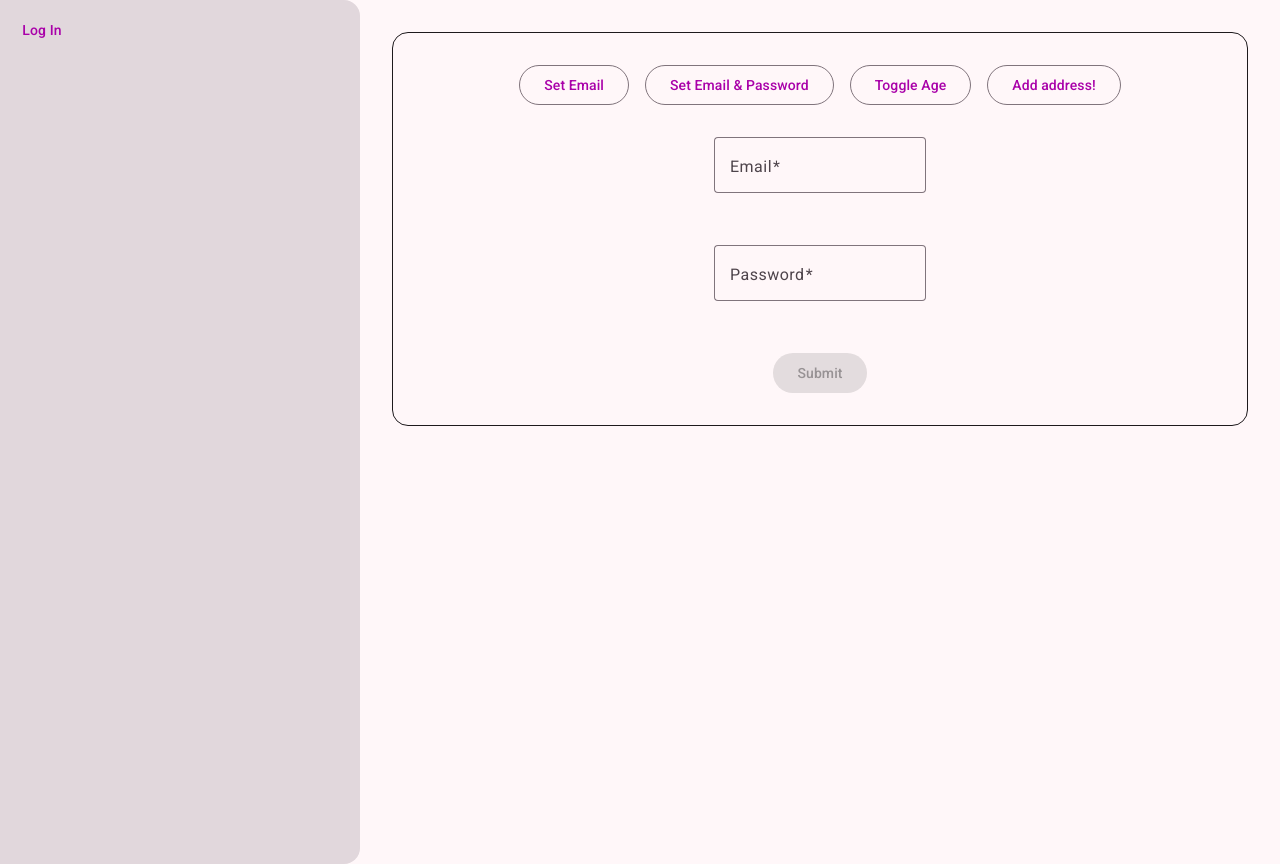
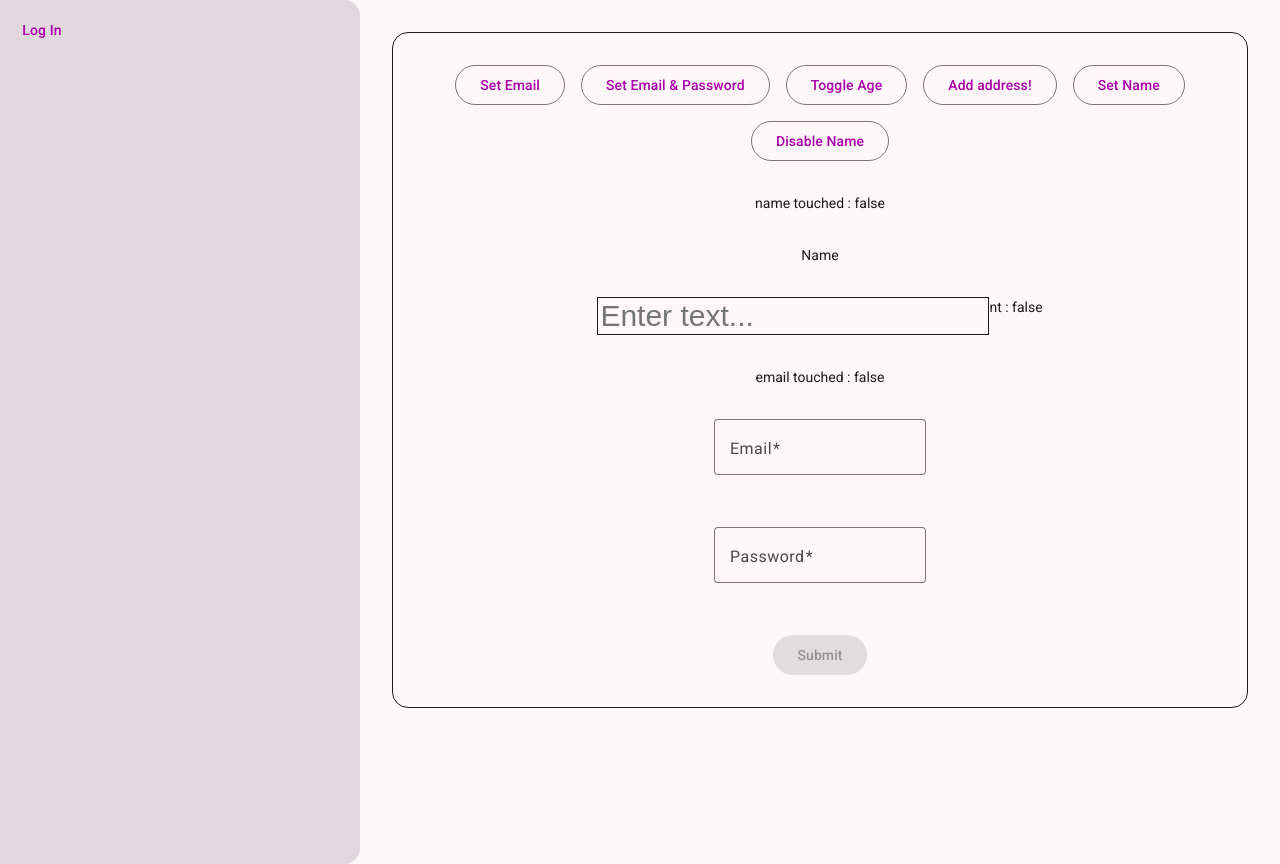
Before and after one commit to tarashevchuk0401/signal-form-21, an Angular app: page / in a window 1280 px wide. Built offline with nearby package versions, Linux system fonts and the light colour scheme.

Commit message:
added signal cva

```diff
--- a/src/app/features/login/login.component.html
+++ b/src/app/features/login/login.component.html
@@ -8,7 +8,16 @@
 
     <button type="button" matButton="outlined" (click)="toggleAge()">Toggle Age</button>
     <button type="button" matButton="outlined" (click)="addAddress()">Add address!</button>
+    <button type="button" matButton="outlined" (click)="setName()">Set Name</button>
+    <button type="button" matButton="outlined" (click)="disableName()">Disable Name</button>
   </div>
+
+  <div>name touched : {{ loginForm.name().touched() }}</div>
+  <mat-label>Name</mat-label>
+
+  <app-my-custom-input [formField]="loginForm.name"></app-my-custom-input>
+
+  <div>email touched : {{ loginForm.email().touched() }}</div>
 
   <mat-form-field appearance="outline">
     <mat-label>Email</mat-label>
--- a/src/app/features/login/login.component.scss
+++ b/src/app/features/login/login.component.scss
@@ -10,6 +10,7 @@ form {
   .actions {
     display: flex;
     gap: 1rem;
-    justify-content: space-between;
+    justify-content: center;
+    flex-wrap: wrap;
   }
 }
--- a/src/app/features/login/login.component.ts
+++ b/src/app/features/login/login.component.ts
@@ -11,12 +11,12 @@ import {
 } from '@angular/forms/signals';
 import { MatError, MatFormField, MatInput, MatLabel } from '@angular/material/input';
 import { MatButton } from '@angular/material/button';
-import { JsonPipe } from '@angular/common';
 import { loginSchema } from 'src/app/shared/validation/login-schema';
+import { MyCustomInput } from 'src/app/shared/components/my-custom-input/my-custom-input';
 
 @Component({
   selector: 'app-login',
-  imports: [MatFormField, MatLabel, MatInput, FormField, MatButton, MatError, JsonPipe],
+  imports: [MatFormField, MatLabel, MatInput, FormField, MatButton, MatError, MyCustomInput],
   templateUrl: './login.component.html',
   styleUrl: './login.component.scss',
 })
@@ -24,6 +24,7 @@ export class LoginComponent {
   isAgeEditable = signal(false);
 
   loginModel = signal<LoginData>({
+    name: '',
     email: '',
     password: '',
     age: '',
@@ -34,7 +35,6 @@ export class LoginComponent {
     debounce(schemaPath.email, 1000);
     apply(schemaPath, loginSchema);
 
-    required(schemaPath.password, { message: 'Password is required' });
     minLength(schemaPath.password, 2, { message: 'Too short' });
     email(schemaPath.email, { message: 'Enter a valid email address' });
     disabled(schemaPath.age, () => !this.isAgeEditable());
@@ -52,6 +52,7 @@ export class LoginComponent {
 
   setEmailAndPassword(): void {
     this.loginModel.set({
+      name: '',
       email: 'test',
       password: '123456',
       age: '1',
@@ -66,4 +67,12 @@ export class LoginComponent {
   addAddress(): void {
     this.loginForm.address().value.update((v) => [...v, '']);
   }
+
+  setName(): void {
+    this.loginModel.update((v) => ({ ...v, name: 'Taras' }));
+  }
+
+  disableName(): void {
+    this.loginForm.name().disabled();
+  }
 }
--- /dev/null
+++ b/src/app/shared/components/my-custom-input/my-custom-input.html
@@ -0,0 +1,8 @@
+<input
+    class="my-custom-input"
+    type="text"
+    [value]="value()"
+    (input)="value.set($event.target.value)"
+    placeholder="Enter text..."
+/>
+<div>nt : {{touched()}}</div>
--- /dev/null
+++ b/src/app/shared/components/my-custom-input/my-custom-input.scss
@@ -0,0 +1,12 @@
+:host {
+  display: flex;
+  justify-content: center;
+  width: 100%;
+
+  .my-custom-input {
+    border: 1px solid var(--mat-sys-on-background);
+    color: var(--mat-sys-primary);
+    background-color: var(--mat-color-primary-light);
+    font-size: 30px;
+  }
+}
--- /dev/null
+++ b/src/app/shared/components/my-custom-input/my-custom-input.ts
@@ -0,0 +1,18 @@
+import { Component, input, model } from '@angular/core';
+import { FormValueControl, ValidationError } from '@angular/forms/signals';
+
+@Component({
+  selector: 'app-my-custom-input',
+  imports: [],
+  templateUrl: './my-custom-input.html',
+  styleUrl: './my-custom-input.scss',
+})
+export class MyCustomInput implements FormValueControl<string> {
+  // Only required field
+  readonly value = model<string>('');
+
+  // Optional - Field will automatically bind if they exist
+  readonly disabled = input<boolean>(false);
+  // readonly errors = input<ValidationError[]>([]);
+  touched = model<boolean>(false);
+}
--- a/src/app/shared/interfaces/login-data.interface.ts
+++ b/src/app/shared/interfaces/login-data.interface.ts
@@ -1,4 +1,5 @@
 interface LoginData {
+  name: string;
   email: string;
   password: string;
   age: string;
```
Also changed, not shown: 1 other file (tests, documents, lock files or other folders).
